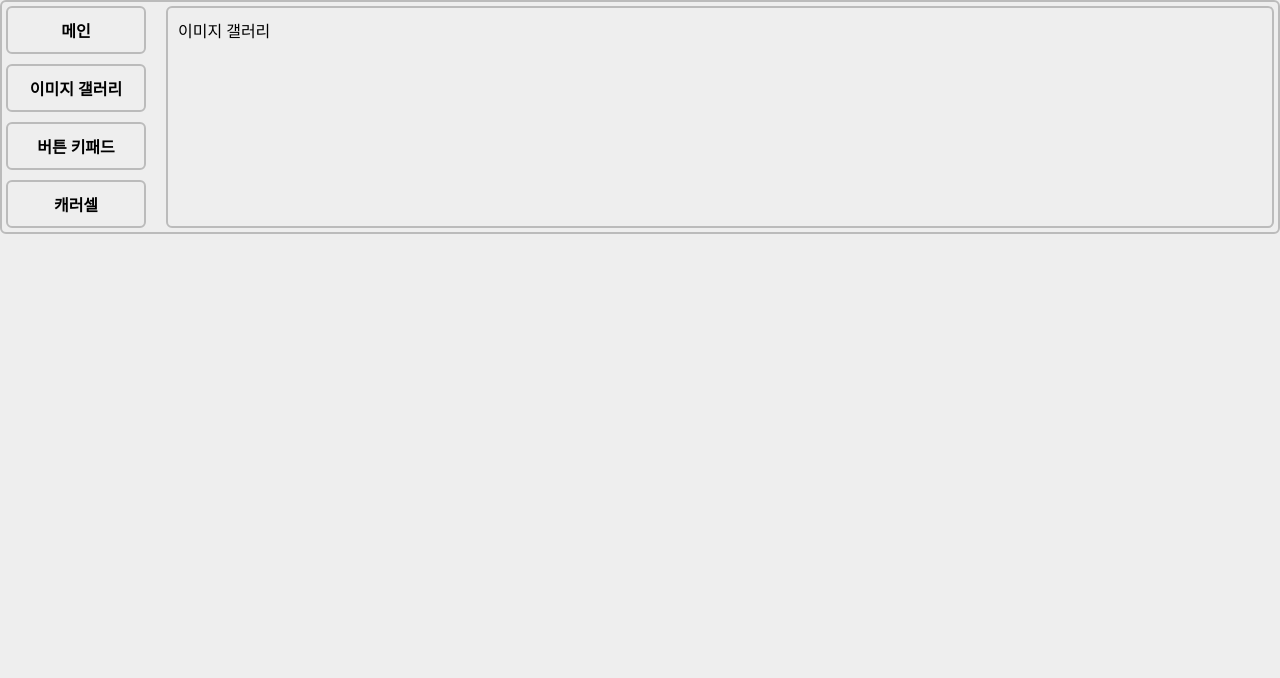
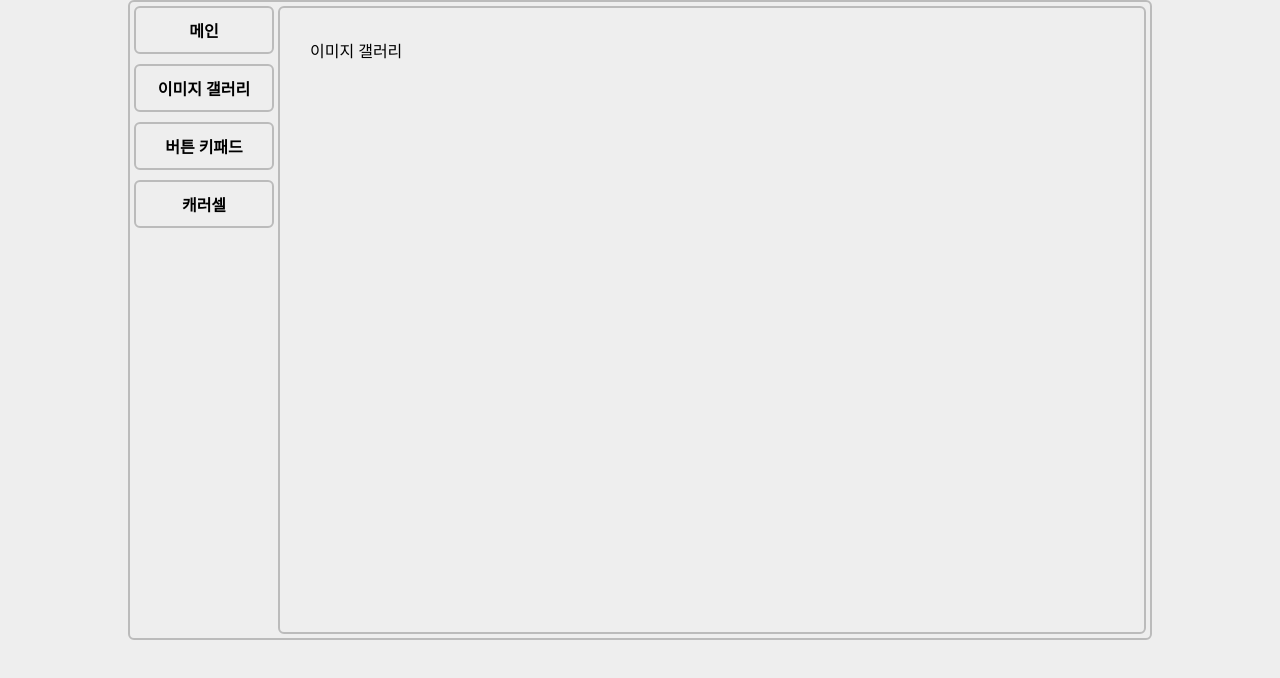
Before and after one commit to 9yurilee/react-projects, a React (Create React App) app: page /gallery in a window 1280 px wide. Shown: the top 678 px of the page. Built offline with nearby package versions, Linux system fonts and the light colour scheme; a web font is replaced by a local one.

Commit message:
design: 기본 UI 작업

```diff
--- a/src/Layout.tsx
+++ b/src/Layout.tsx
@@ -1,6 +1,4 @@
-import { Global, css } from "@emotion/react";
 import styled from "@emotion/styled";
-import Gallery from "./gallery/Gallery";
 import { useNavigate } from "react-router-dom";
 
 interface LayoutDefaultProps {
@@ -25,7 +23,7 @@ const Layout = ({ children }: LayoutDefaultProps) => {
   ];
 
   return (
-    <div>
+    <LayOut>
       <Container>
         <Left>
           {list.map((item, index) => (
@@ -36,9 +34,15 @@ const Layout = ({ children }: LayoutDefaultProps) => {
         </Left>
         <Right>{children}</Right>
       </Container>
-    </div>
+    </LayOut>
   );
 };
+
+const LayOut = styled.div`
+  width: 80%;
+  height: 80vh;
+  margin: auto;
+`;
 
 const Container = styled.div`
   width: 100%;
@@ -47,7 +51,7 @@ const Container = styled.div`
   border-radius: 6px;
   padding: 4px;
   display: flex;
-  gap: 20px;
+  gap: 4px;
 `;
 
 const Left = styled.div``;
@@ -69,7 +73,7 @@ const Right = styled.div`
   width: 100%;
   border: 2px solid #bbb;
   border-radius: 6px;
-  padding: 10px;
+  padding: 30px;
 `;
 
 export default Layout;
```
